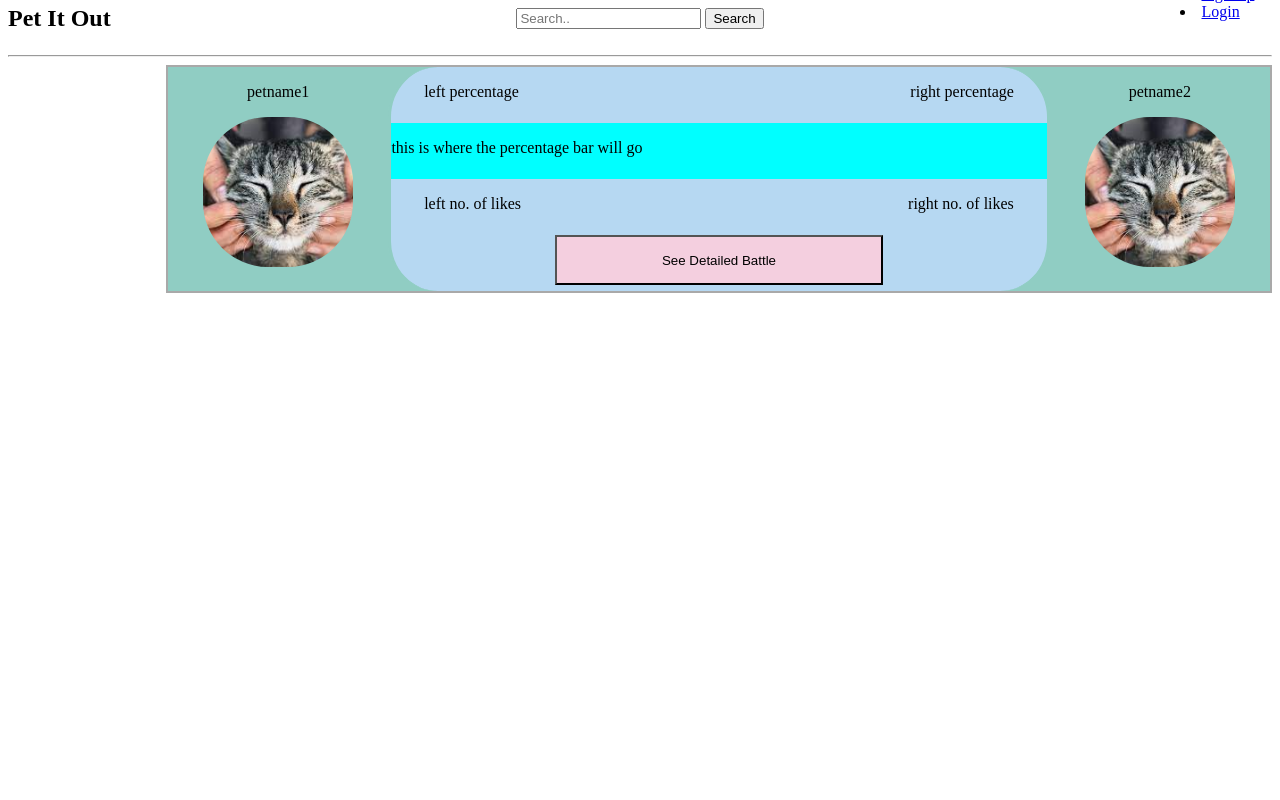
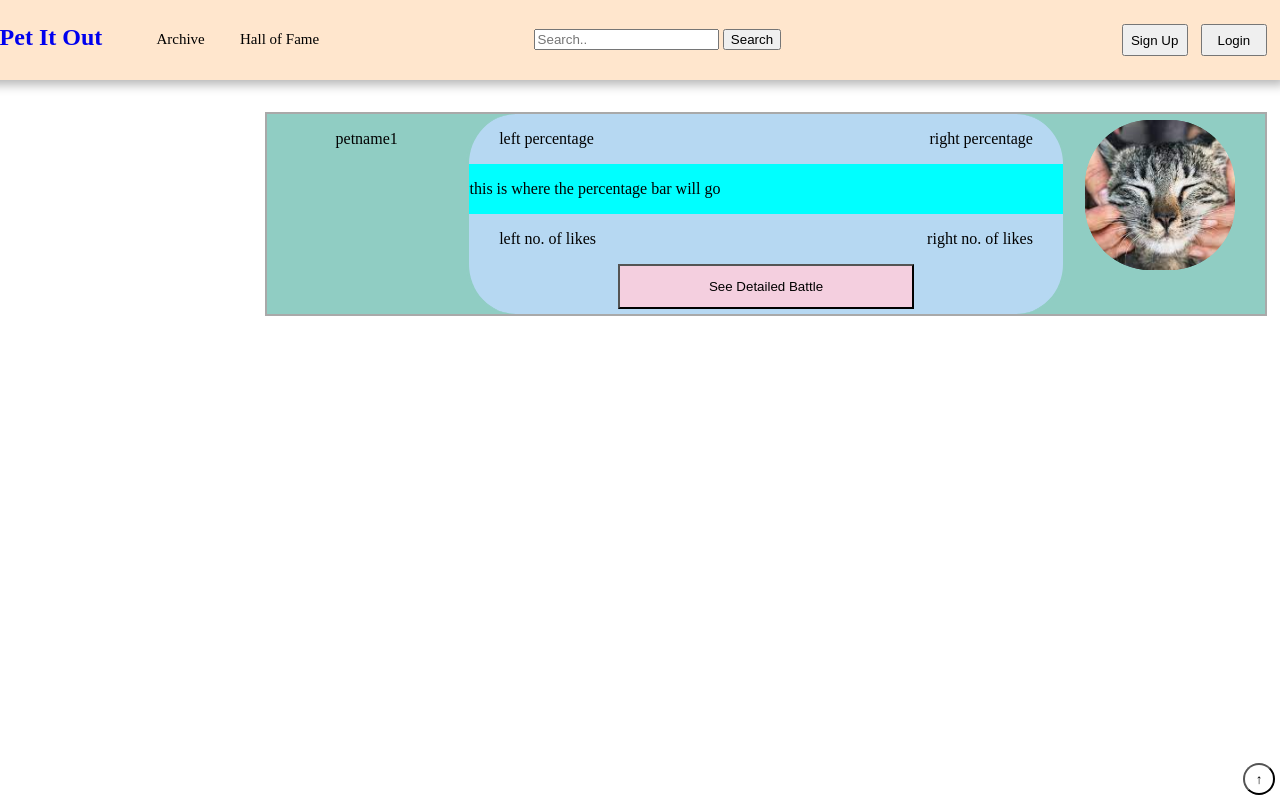
Before and after one commit to Elyoiit/PetItOut, a Django app: page / in a window 1280 px wide. Run offline with Django 3.2, Linux system fonts and the light colour scheme.

Commit message:
Finish base.html and modified forms.py for register

```diff
--- a/PetItOutApp/forms.py
+++ b/PetItOutApp/forms.py
@@ -15,4 +15,4 @@
 class UserProfileForm(forms.ModelForm):
     class Meta:
         model = UserProfile
-        fields = ('website', 'picture',)
+        fields = ('picture',)
--- a/static/css/base.css
+++ b/static/css/base.css
@@ -1,19 +1,114 @@
-#Login {
-    position:fixed;
-    right:2%;
-    top:-15px;
-}
+  .nav .search{
+    position:absolute;
+    left:43%;
+    top:0;
+    padding: 6px;
+    margin-top: 8px;
+    margin-right: 16px;
+    border: none;
+    font-size: 17px;
+  }
+  .nav{
+    clear: both;
+    position: absolute;
+      width:100%;
+      top:0;
+      right:0%;
+      height: 10%;
+      line-height: 50px;
+      background: #0090CE;
+      padding: 0 20px;
+      color: whitesmoke;
+      -moz-box-shadow: 5px 5px 10px #B7B7B7;
+      box-shadow: 5px 5px 10px #B7B7B7;
+      overflow: hidden;
+  }
 
-.search-container{
-    float:top;
-    text-align: center;
-}
+  .Signup{
+    position:absolute;
+    right:7%;
+    top:30%;
+    color: black;
+    height:40%;
+    width: 5%;
+    font-size: auto;
+  }
+  .login{
+    position:absolute;
+    right:1%;
+    top:30%;
+    color: black;
+    height:40%;
+    width: 5%;
+    font-size: auto;
+  }
 
 
-
-.title {
-    display:block;
-    text-align: left;
+  .nav .HallOfFame:hover {
+    background-color: #00007B;
+    color: black;
+  }
+  .nav .Archive:hover {
+    background-color: #00007B;
+    color: black;
+  }
+  .nav .HallOfFame{
+    position:absolute;
+    top:0%;
+    left:20%;
+    color: black;
+    text-align: center;
+    height:100%;
+    width:6%;
+    padding: 14px 16px;
+    text-decoration: none;
+    font-size: 15px;
+  }
+  .nav .Archive{
+    position:absolute;
+    top:0%;
+    left:13%;
+    width:5%;
+    color: black;
+    text-align: center;
+    height:100%;
+    padding: 14px 16px;
+    text-decoration: none;
+    font-size: 15px;
+  }
+  .nav h2{
+    position: absolute;
+    left: 3%;
+    height:10%;
+    width: 15%;
+    top:-10%;
+    font-size:auto;
+    text-decoration: none;
+  }
+  #backTopButton{
     position:fixed;
-    top:-15px;
+    bottom:5px;
+    right:5px;
+    height: 4%;
+    width: 2.5%;
+    background-color:white;
+    display: block;
+    border-radius: 50%;
+  }
+  img{
+    position:absolute;
+    right:3%;
+    top:3%;
+    width:4%;
+    height:6%;
+    border-radius:50%
 }
+.logout{
+    position:absolute;
+    right:8%;
+    top:3%;
+    color: black;
+    height:7%;
+    width: 5%;
+    font-size: auto;
+}
--- a/templates/PetItOut/base.html
+++ b/templates/PetItOut/base.html
@@ -2,8 +2,8 @@
 {% load static %}
 <!-- CSS CUSTOM -->
 <link rel="stylesheet" href="{% static 'css/base.css' %}">
+
 <html>
-    <link rel="stylesheet" href="base.css">
     <head>
 <title>
     Pet It Out
@@ -11,27 +11,31 @@
     Website Website on the wall, who's the cutest of them all
     {% endblock %}
 </title>
-    <div><h2 class = "title">Pet It Out</h2></div>
-    <div id = "Login">
+<div class ="nav" style="background-color: rgb(255, 230, 205);color: rgb(205, 214, 255);">
+  <h2><a href="{% url 'PetItOut:home_page' %}" style="text-decoration:none;">Pet It Out</h2>
+  <a class = "Archive" href="{% url 'PetItOut:home_page' %}">Archive</a>
+  <a class="HallOfFame" href="#HallOfFame">Hall of Fame</a>
     {% if user.is_authenticated %}
-            <!-- Show these links when the user is logged in -->
-            <a href="{% url 'PetItOut:logout' %}">Logout</a>
+    <a id="img" href="#userprofile">
+    <img src="9e6d437fadc57d86729331ae91655aaa.jpg" alt="Avatar" style="width:4%"></a>
+    <button class = "logout" type = "button"><a href="{% url 'PetItOut:logout' %}">Logout</a></button>
     {% else %}
-            <!-- Show these links when the user is NOT logged in -->
-            <li><a href="{% url 'PetItOut:register' %}">Sign Up</a></li>
-            <li><a href="{% url 'PetItOut:login' %}">Login</a></li>
+    <form>
+    <button class="Signup" formaction="{% url 'PetItOut:register' %}">Sign Up</button>
+    </form>
+    <form>
+    <button class = "login"formaction="{% url 'PetItOut:login' %}">Login</button>
+    </form>
     {% endif %}
-    </div>
-
-    <div class="search-container">
-        <form action="/action_page.php">
+    <form  class="search" action="/action_page.php">
           <input type="text" placeholder="Search.." name="search">
           <button type="submit">Search</button>
     </form>
 </div>
-    <br>
-    <hr>
-</head>
+
+<footer>
+    <button onclick="topFunction()" id="backTopButton">↑</button>
+</footer>
 <body>
     <div>
         {% block body_block %}
@@ -42,4 +46,5 @@
         {% endblock %}
         </div>
 </body>
+
 </html>
--- a/templates/PetItOut/home_page.html
+++ b/templates/PetItOut/home_page.html
@@ -13,6 +13,10 @@
         }
 
         .battle_shortform {
+            position:absolute;
+            top:14%;
+            right:1%;
+            width:78%;
             display: grid;
             grid-template-columns:1fr 3fr 1fr ;
             border-style: solid;
```
Also changed, not shown: templates/PetItOut/login.html (+10 -5 lines), templates/PetItOut/register.html (+7 -6 lines). Lines whose indentation alone changed are shown as unchanged.
